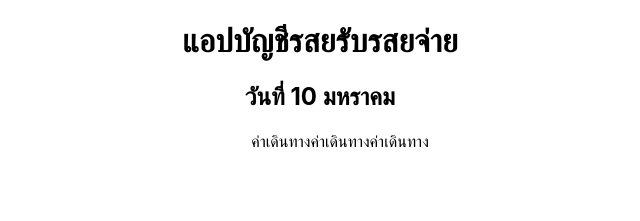
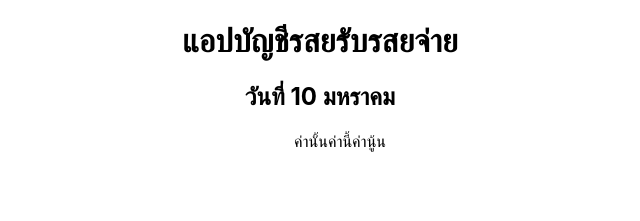
Before and after one commit to kItsxdx/IT362_dev_wed_learning, a React (Create React App) app: page / in a window 1280 px wide. Shown: the top 221 px of the page, without its empty margins (320-960 px from the left). Built offline with nearby package versions, Linux system fonts and the light colour scheme.

Commit message:
แก้ไช Error

```diff
--- a/package.json
+++ b/package.json
@@ -6,7 +6,8 @@
     "cra-template": "1.2.0",
     "react": "^19.0.0",
     "react-dom": "^19.0.0",
-    "react-scripts": "5.0.1"
+    "react-scripts": "5.0.1",
+    "web-vitals": "^4.2.4"
   },
   "scripts": {
     "start": "react-scripts start",
--- a/src/App.js
+++ b/src/App.js
@@ -1,4 +1,4 @@
-
+import Transation from './component/Transation';
 import './App.css';
 
 function App() {
@@ -6,11 +6,7 @@ function App() {
     <div className="App">
           <h1>แอปบัญชีรสยรับรสยจ่าย</h1>
           <h2>วันที่ 10 มหราคม</h2>
-          <ul>
-            <ui>ค่าเดินทาง</ui>
-            <ui>ค่าเดินทาง</ui>
-            <ui>ค่าเดินทาง</ui>
-          </ul>
+          <Transation/>
           </div>
 
 );
--- a/src/component/Transation.js
+++ b/src/component/Transation.js
@@ -1,4 +1,10 @@
 const Transation=()=>{
-    return()
+    return(
+        <ul>
+            <ui>ค่านั้น</ui>
+            <ui>ค่านี้</ui>
+            <ui>ค่านู้น</ui>
+        </ul>
+    )
 }
 export default Transation;
```
Also changed, not shown: 1 other file (tests, documents, lock files or other folders).
